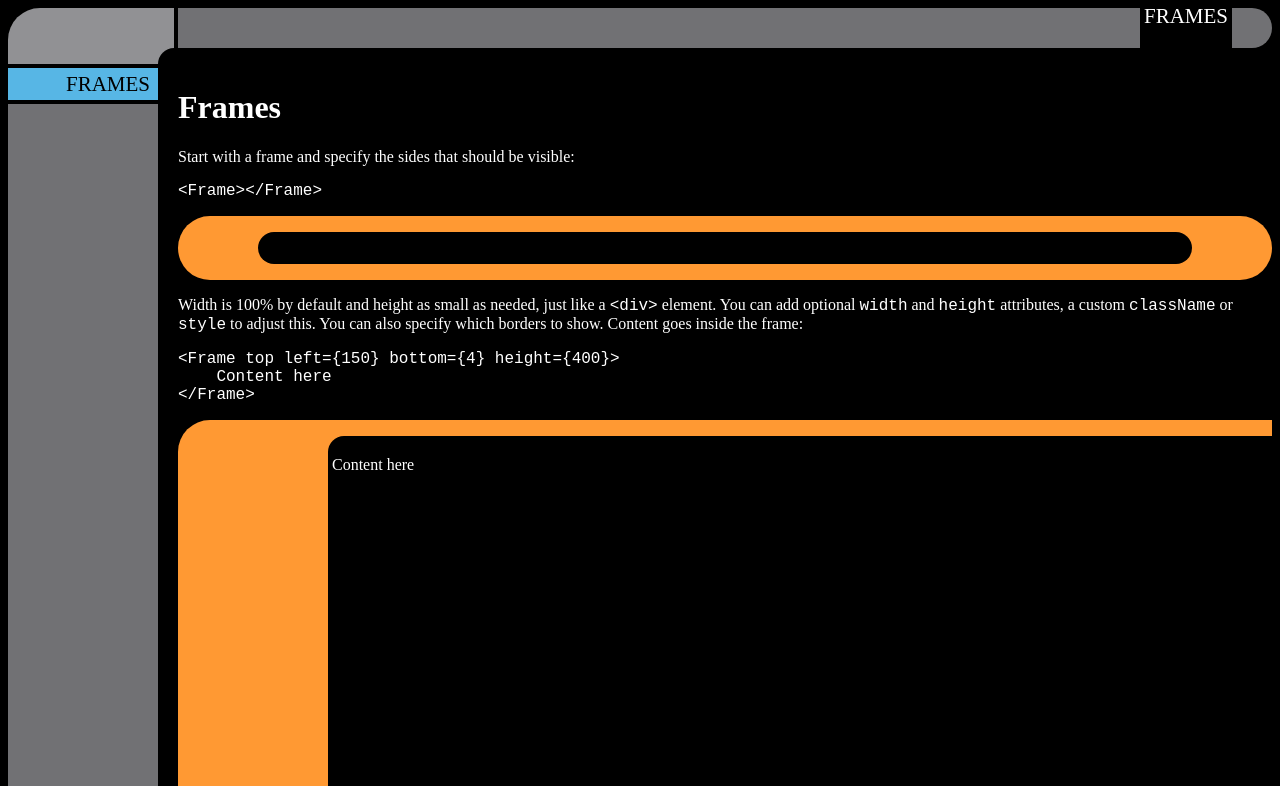
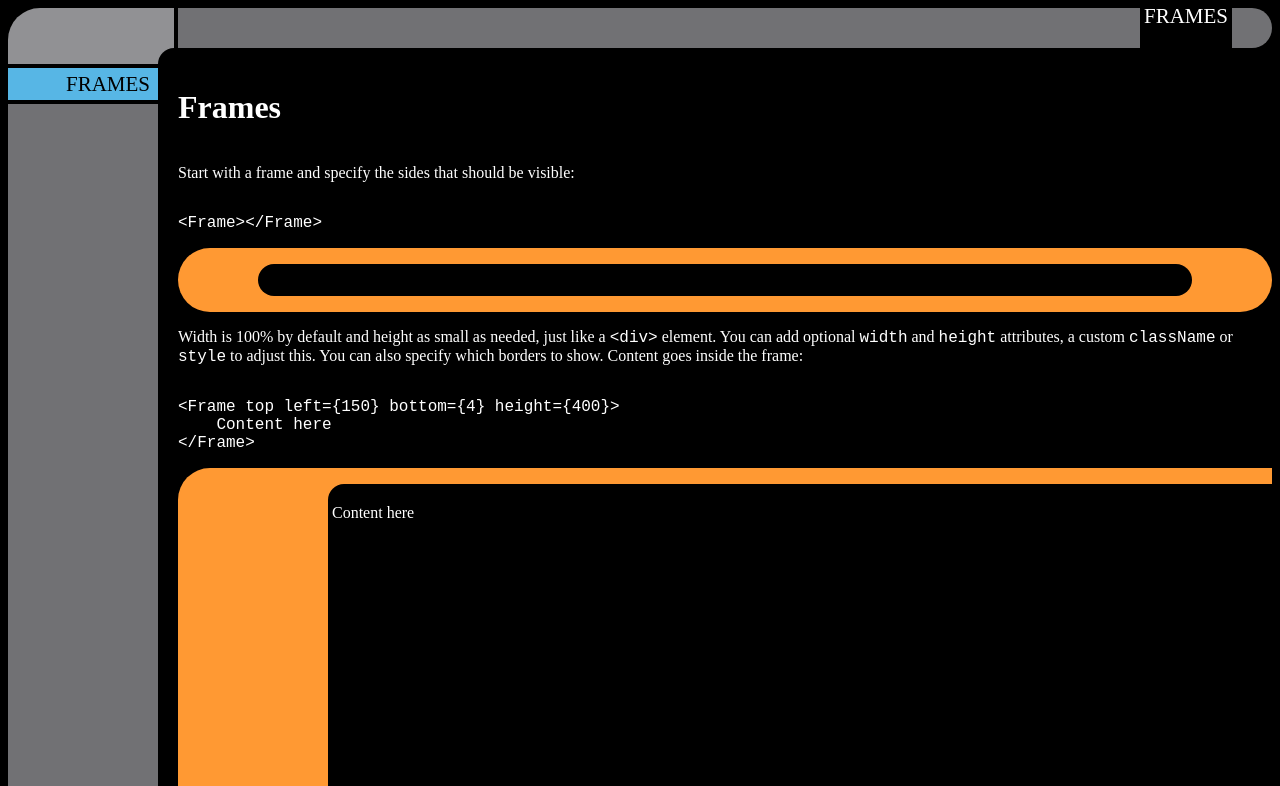
Before and after one commit to rikkertkoppes/yalu, a Next.js app: page / in a window 1280 px wide. Shown: the top 786 px of the page. Built offline with nearby package versions, Linux system fonts and the light colour scheme.

Commit message:
better handling of --bkg

```diff
--- a/src/css/globals.css
+++ b/src/css/globals.css
@@ -1,7 +1,5 @@
 .lcars-reset,
 :root {
-    --bkg: #111;
-    /* --bkg: black; */
     --ro: 32px;
     --ri: 16px;
     --bl: 80px;
@@ -18,6 +16,10 @@
     --button-font-family: 'Swiss 911';
 }
 
+.lcars-reset {
+    display: contents;
+}
+
 body {
     background: var(--bkg);
     color: white;
--- a/src/css/themes.css
+++ b/src/css/themes.css
@@ -1,3 +1,8 @@
+:root {
+    --bkg: var(--lcars-black);
+    /* --bkg: black; */
+}
+
 .lcars-reset,
 :root {
     --lcars-gray: #234;
@@ -44,7 +49,6 @@
     --medium: var(--lcars-neon-carrot);
     --dim: var(--lcars-red-damask);
     --dark: var(--lcars-rust);
-    --bkg: var(--lcars-black);
 }
 
 .lcars-tng {
```
